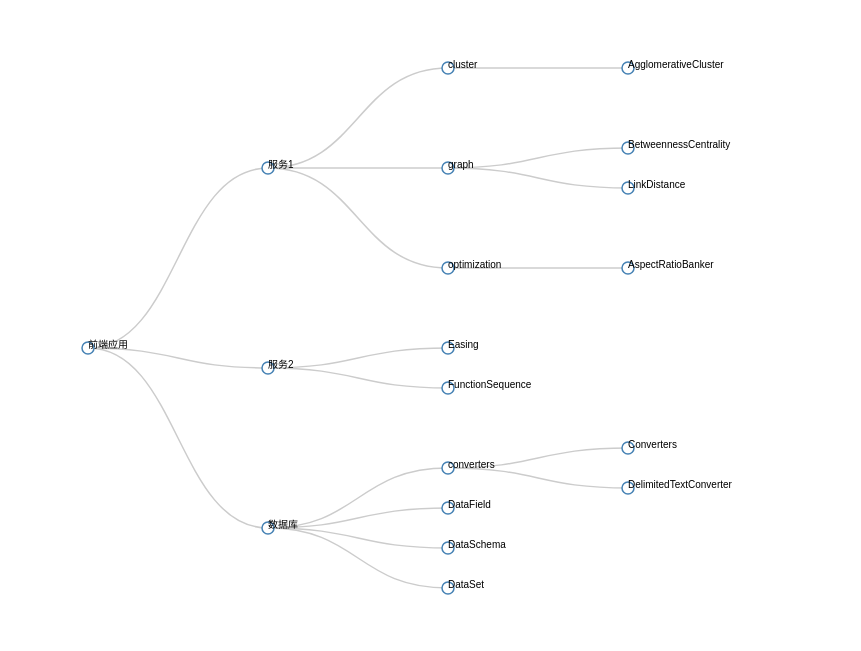
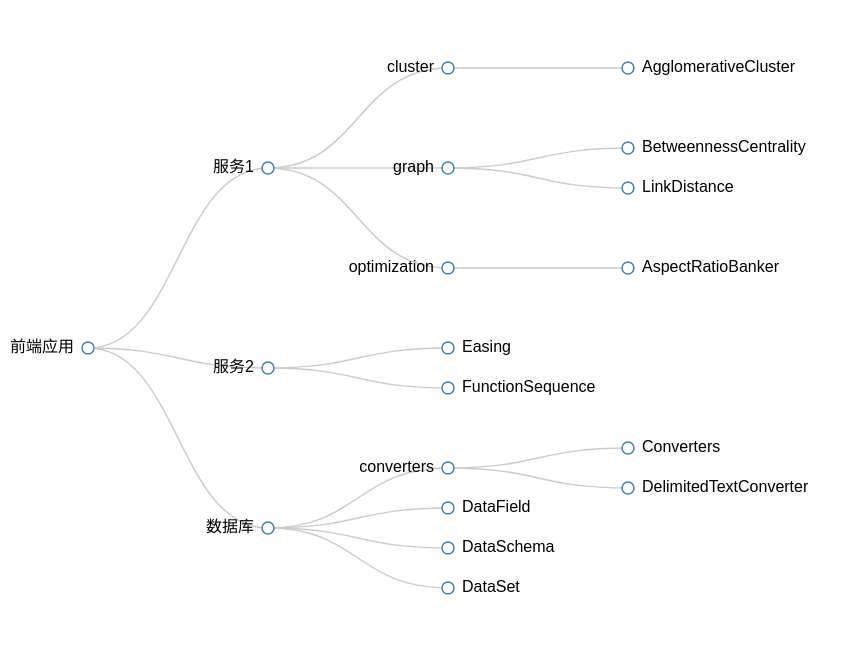
Before and after one commit to YeWills/d3-note-demo, a website: page pages/d3-circle.html in a window 1280 px wide. Shown: the whole page, without its empty margins (0-861 px from the left). Drawn offline with Linux system fonts and the light colour scheme.

Commit message:
modify code

```diff
--- a/pages/d3-circle.html
+++ b/pages/d3-circle.html
@@ -1,10 +1,10 @@
 <!DOCTYPE html>
 <html lang="en">
+
 <head>
         <meta charset="UTF-8">
         <title>Title</title>
         <style>
-
                 .node circle {
                         fill: #fff;
                         stroke: steelblue;
@@ -12,7 +12,7 @@
                 }
 
                 .node text {
-            font: 10px sans-serif;
+                        font: 16px sans-serif;
                 }
 
                 .link {
@@ -22,13 +22,18 @@
                 }
         </style>
 </head>
+
 <body>
 <script src="./d3js.js"></script>
 <script>
-
         var width = 800,
                 height = 600;
-         var padding = {left:80,right:50,top:20,bottom:20};
+        var padding = {
+                left: 80,
+                right: 50,
+                top: 20,
+                bottom: 20
+        };
 
 
         var svg = d3.select("body").append("svg")
@@ -37,93 +42,88 @@
                 .append("g")
                 .attr("transform", "translate(" + padding.left + "," + padding.top + ")");
 
-
+        // 生成树状布局
         var tree = d3.layout.tree()
                 .size([height, width]);
 
         // diagonal 生成对角线
         var diagonal = d3.svg.diagonal()
                 // 转换坐标轴方向
-            .projection(function(d) {
+                .projection(function (d) {
                         return [d.y, d.x];
                 });
 
-
-    d3.json("./flare.json", function(err, root) {
+        d3.json("./flare.json", function (err, root) {
                 if (err) throw err;
-
+                // 设置第一个点的初始绘制坐标
                 root.x0 = height / 2;
                 root.y0 = 0;
-
-//         function collapse(d) {
-//             if (d.children) {
-//                 d._children = d.children;
-//                 d._children.forEach(collapse);
-// //                d.children = null;
-//             }
-//         }
-
-//         root.children.forEach(collapse);
                 redraw(root);
 
-
-function redraw(source){
-
-
-// Compute the new tree layout.
+        // 绘制函数
+        function redraw(source) {
+                // 获取节点数组 和 连接数组
                 var nodes = tree.nodes(root),
                 links = tree.links(nodes);
 
-// Normalize for fixed-depth.
+                // 计算节点y坐标 让过渡平滑 和 节点的深度正相关
                 //当节点的层级变动的时候，依然保证节点的位置美观
                 //depth 层级的意思，有 1 2 3 。。。
-nodes.forEach(function(d) {
+                nodes.forEach(function (d) {
                         d.y = d.depth * 180;
                 });
-
-
-
-// Update the nodes…
+                // 节点处理 获取节点的三个选择集
                 var nodeUpdate = svg.selectAll(".node")
-        .data(nodes, d=>d.name);
+                        .data(nodes, d => d.name);
 
                 var nodeEnter = nodeUpdate.enter()
                 var nodeExit = nodeUpdate.exit()
 
-// Enter any new nodes at the parent's previous position.
+                // 节点enter部分处理方法
                 var enterNodes = nodeEnter.append("g")
                         .attr("class", "node")
-        .attr("transform", function(d) {
+                        .attr("transform", function (d) {
                                 console.log(source.y0)
-                return "translate(" + source.y0 + "," + source.x0 + ")";
-                })
-                .on('click', (d)=>{
+                                return "translate(" + source.y0 + "," + source
+                                        .x0 + ")";
+                        }).on('click', (d) => {
                                 toggle(d);
                                 redraw(d);
                         })
 
                 enterNodes.append('circle')
                         .attr('r', 0)
-          .style('fill', (d)=>d._children ? 'red' : '#fff')
+                        .style('fill', (d) => d._children ? 'red' : '#fff')
 
                 enterNodes.append('text')
-                   .text(d=>d.name)
-                   .attr('dx', d=>d.children || d._children ? 'end' : 'start')
+                        .text(d => d.name)
+                        .attr('dx', d => d.children || d._children ? -14 : 14)
+                        .attr('dy', 4)
+                        .attr('text-anchor', d => d.children || d._children ? 'end' :
+                                'start')
                         .style('fill-opacity', 0)
-
+                //节点update部分的处理方法 过渡 设置位置 圆圈和文本显示出来
                 var updateNodes = nodeUpdate.transition()
                         .duration(500)
-                   .attr("transform", function(d) { return "translate(" + d.y + "," + d.x + ")"; })
+                        .attr("transform", function (d) {
+                                return "translate(" + d.y + "," + d.x + ")";
+                        })
 
                 updateNodes.select("circle")
                         .attr("r", 6)
-        .style("fill", function(d) { return d._children ? "red" : "#fff"; });
+                        .style("fill", function (d) {
+                                return d._children ? "red" : "#fff";
+                        });
                 updateNodes.select("text")
                         .style("fill-opacity", 1);
-// Transition exiting nodes to the parent's new position.
+
+                // 节点exit 部分处理方法 过渡带自己位置 删除
                 var exitNodes = nodeExit.transition()
                         .duration(500)
-        .attr("transform", function(d) { return "translate(" + source.y + "," + source.x + ")"; })
+                        .attr("transform", function (d) {
+                                return "translate(" + source.y + "," + source
+                                        .x + ")";
+                        })
                         .remove();
 
                 exitNodes.select("circle")
@@ -131,50 +131,60 @@ var exitNodes = nodeExit.transition()
 
                 exitNodes.select("text")
                         .style("fill-opacity", 0);
-
-
-
-
                 // Update the links…
                 var linkUpdate = svg.selectAll(".link")
-        .data(links, function(d) { return d.target.name; });
+                        .data(links, function (d) {
+                                return d.target.name;
+                        });
                 var linkEnter = linkUpdate.enter();
                 var linkExit = linkUpdate.exit();
 
-// Enter any new links at the parent's previous position.
+                // 连线enter 部分的处理 插入路径 添加类
                 linkEnter.insert("path", ".node")
                         .attr("class", "link")
-        .attr("d", function(d) {
-            var o = {x: source.x0, y: source.y0};
-            return diagonal({source: o, target: o});
+                        //开始绘制点
+                        .attr("d", function (d) {
+                                var o = {
+                                        x: source.x0,
+                                        y: source.y0
+                                };
+                                return diagonal({
+                                        source: o,
+                                        target: o
+                                });
                         })
                         .transition()
                         .duration(500)
+                        // 使用对角线生成器
                         .attr("d", diagonal);
 
+                //连线 update部分处理
                 linkUpdate.transition()
                         .duration(500)
                         .attr('d', diagonal)
 
-// Transition exiting nodes to the parent's new position.
+                // 连线 exit 部分处理
                 linkExit.transition()
                         .duration(500)
-        .attr("d", function(d) {
-            var o = {x: source.x, y: source.y};
-            return diagonal({source: o, target: o});
+                        .attr("d", function (d) {
+                                var o = {
+                                        x: source.x,
+                                        y: source.y
+                                };
+                                return diagonal({
+                                        source: o,
+                                        target: o
+                                });
                         })
                         .remove();
 
-        // Stash the old positions for transition.
-nodes.forEach(function(d) {
+                // 保存当前节点坐标 更新使用
+                nodes.forEach(function (d) {
                         d.x0 = d.x;
                         d.y0 = d.y;
                 });
 
         }
-
-
-
 
         function toggle(d) {
                 if (d.children) {
@@ -186,8 +196,7 @@ function toggle(d) {
                 }
         }
         });
-
-
 </script>
 </body>
+
 </html>
```
Lines whose indentation alone changed are shown as unchanged.
